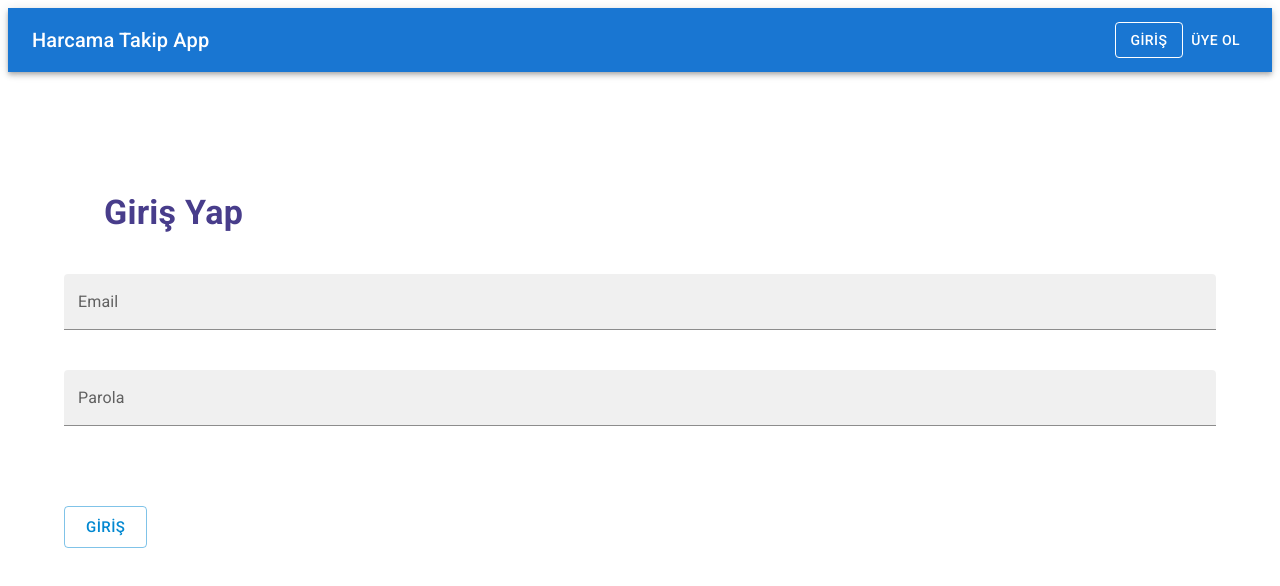
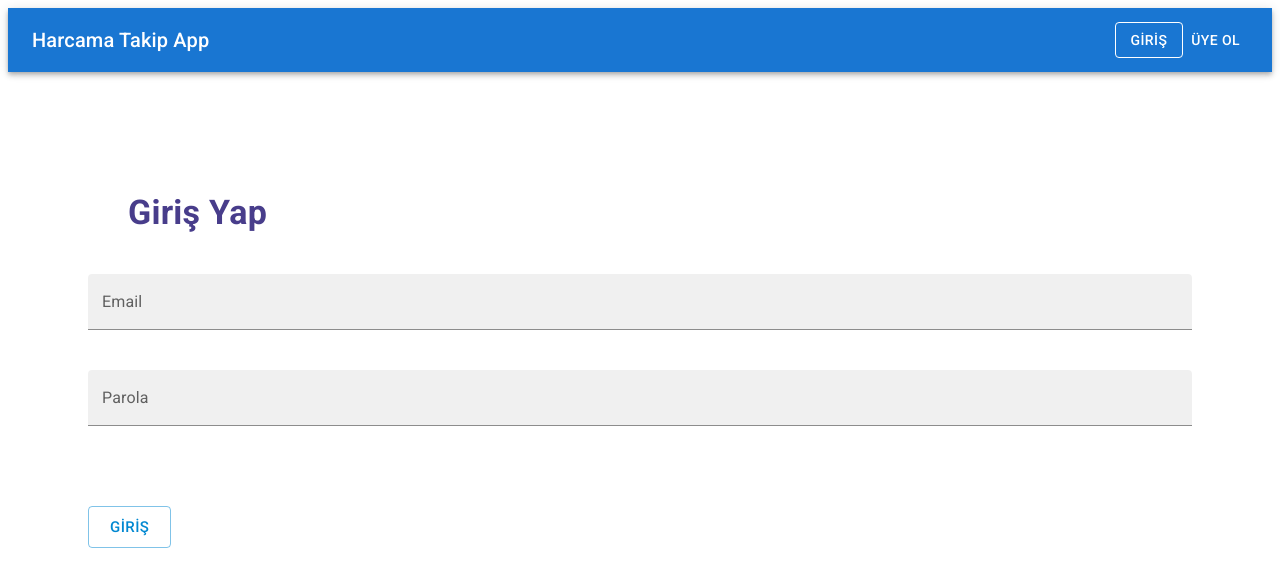
Before and after one commit to eerzik/harcama-takip-app, a React (Create React App) app: page /login in a window 1280 px wide. Shown: the top 586 px of the page. Built offline with nearby package versions, Linux system fonts and the light colour scheme.

Commit message:
Login Submit İşlemini Gerçekleştirme

```diff
--- a/src/pages/login/Login.js
+++ b/src/pages/login/Login.js
@@ -1,26 +1,43 @@
 import './Login.module.css'
 import { Container, Typography, Button, FormControl, FilledInput, InputLabel } from '@mui/material'
-
+import { useState } from 'react'
 
 export default function Login() {
+
+    const [values, setValues] = useState({
+        email: '',
+        password: ''
+    })
+
+    const handleChange=(prop)=>(event)=>{
+        setValues({...values,[prop]:event.target.value})
+    }
+
+    const handleSubmit=(e)=>{
+        e.preventDefault();
+        console.log(values);
+    }
+
     return (
-        <form>
+        <Container>
+            <form onSubmit={handleSubmit} >
                 <Typography sx={{ mt: 15, ml: 5, fontWeight: 'bold' }} variant='h4' color={'darkslateblue'} >
                     Giriş Yap
                 </Typography>
 
                 <FormControl fullWidth sx={{ mt: 5 }} >
                     <InputLabel htmlFor="email" >Email</InputLabel>
-                <FilledInput id="email" label="Email"  ></FilledInput>
+                    <FilledInput id="email" label="Email" value={values.email} onChange={handleChange('email')}  ></FilledInput>
                 </FormControl>
 
                 <FormControl fullWidth sx={{ my: 5 }} >
                     <InputLabel htmlFor="password" >Parola</InputLabel>
-                <FilledInput id="password" label="Parola"  ></FilledInput>
+                    <FilledInput id="password" value={values.password} onChange={handleChange('password')} label="Parola"  ></FilledInput>
                 </FormControl>
                 <Button variant='outlined' type='submit' color='info' size='large' sx={{ mt: 5 }} >
                     GİRİŞ
                 </Button>
             </form>
+        </Container>
     )
 }
```
Lines whose indentation alone changed are shown as unchanged.
